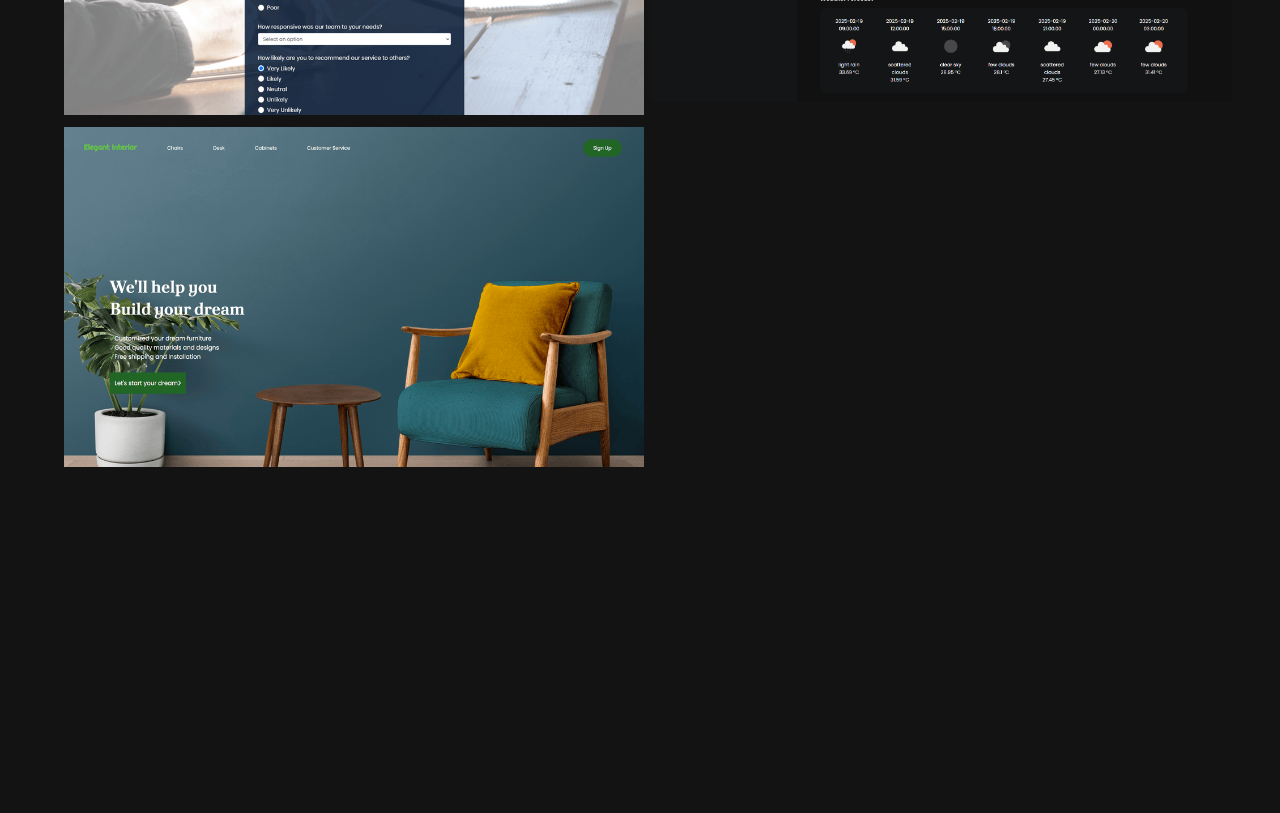
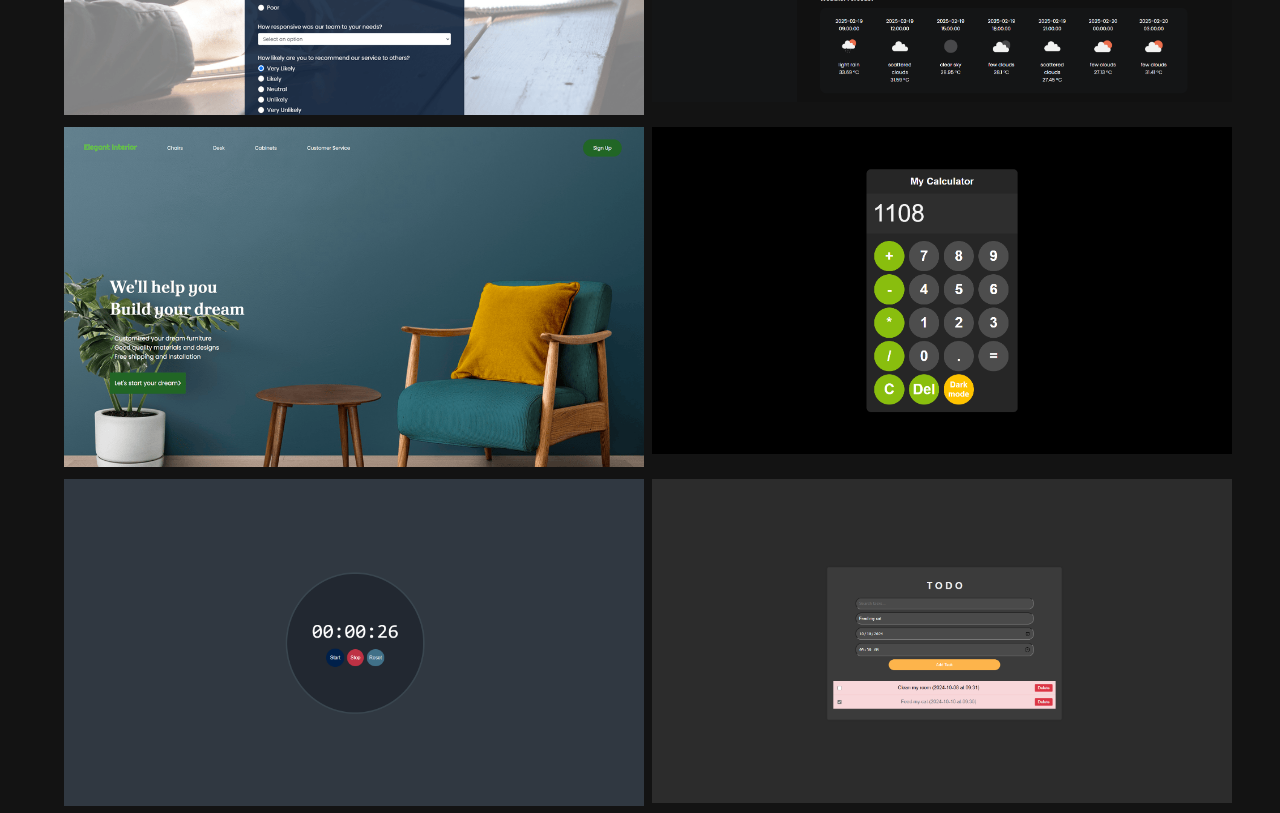
Before and after one commit to DevMark006/MarkAnthonyFaa, a plain HTML site: page index.html in a window 1280 px wide. Shown: the part 2780-3593 px from the top of the page. Drawn offline with nearby package versions, Linux system fonts and the light colour scheme; a web font is replaced by a local one.

Commit message:
added new project photos

```diff
--- a/index.html
+++ b/index.html
@@ -131,6 +131,15 @@
                 <article class="work-cont">
                     <img src="elegant-interior-img.png" id="project" alt="Screenshot of Product Landing Page Project">
                 </article>
+                <article class="work-cont">
+                    <img src="calculator-img.png" id="project" alt="Screenshot of Calculator Project">
+                </article>
+                <article class="work-cont">
+                    <img src="stopwatch-img.png" id="project" alt="Screenshot of Stop Watch Project">
+                </article>
+                <article class="work-cont">
+                    <img src="to-do list-img.png" id="project" alt="Screenshot of To-do List Project">
+                </article>
             </div>
     </section>
 
```
Also changed, not shown: calculator-img.png (added), stopwatch-img.png (added), to-do list-img.png (added).
